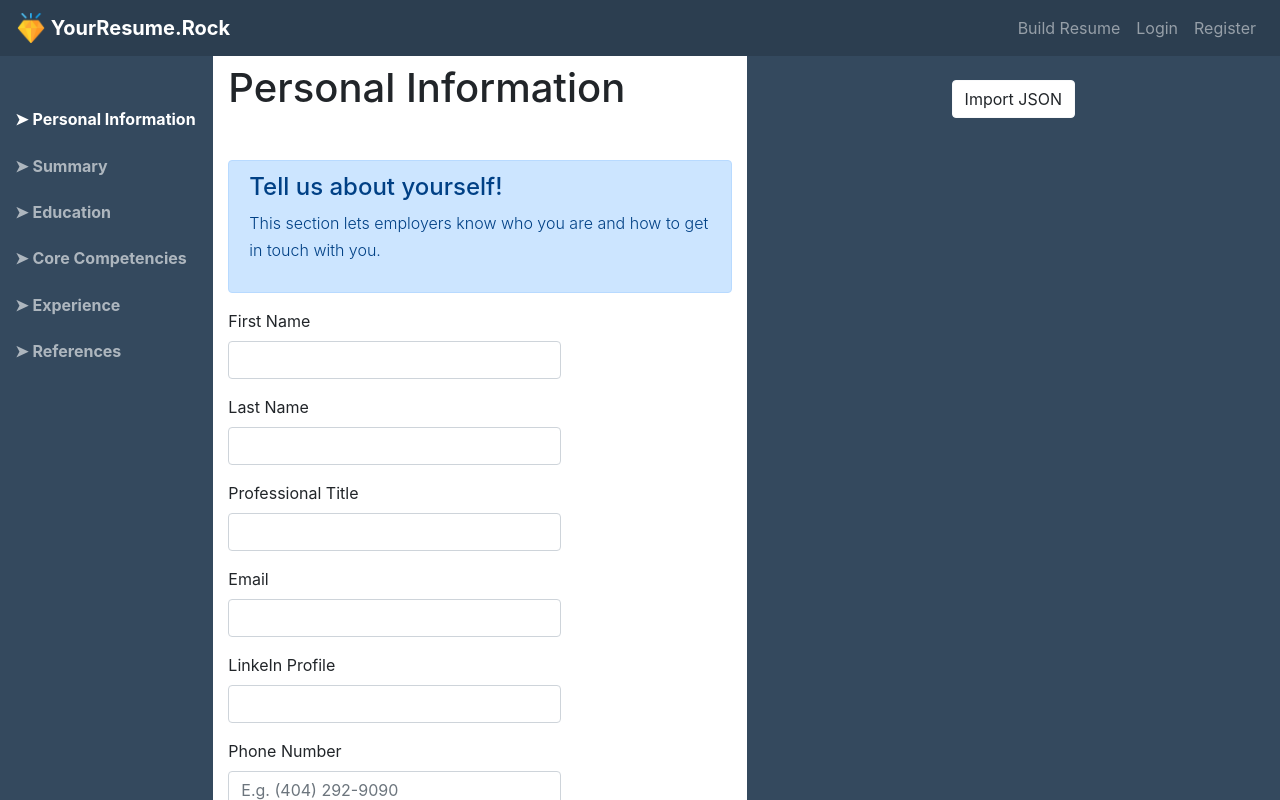
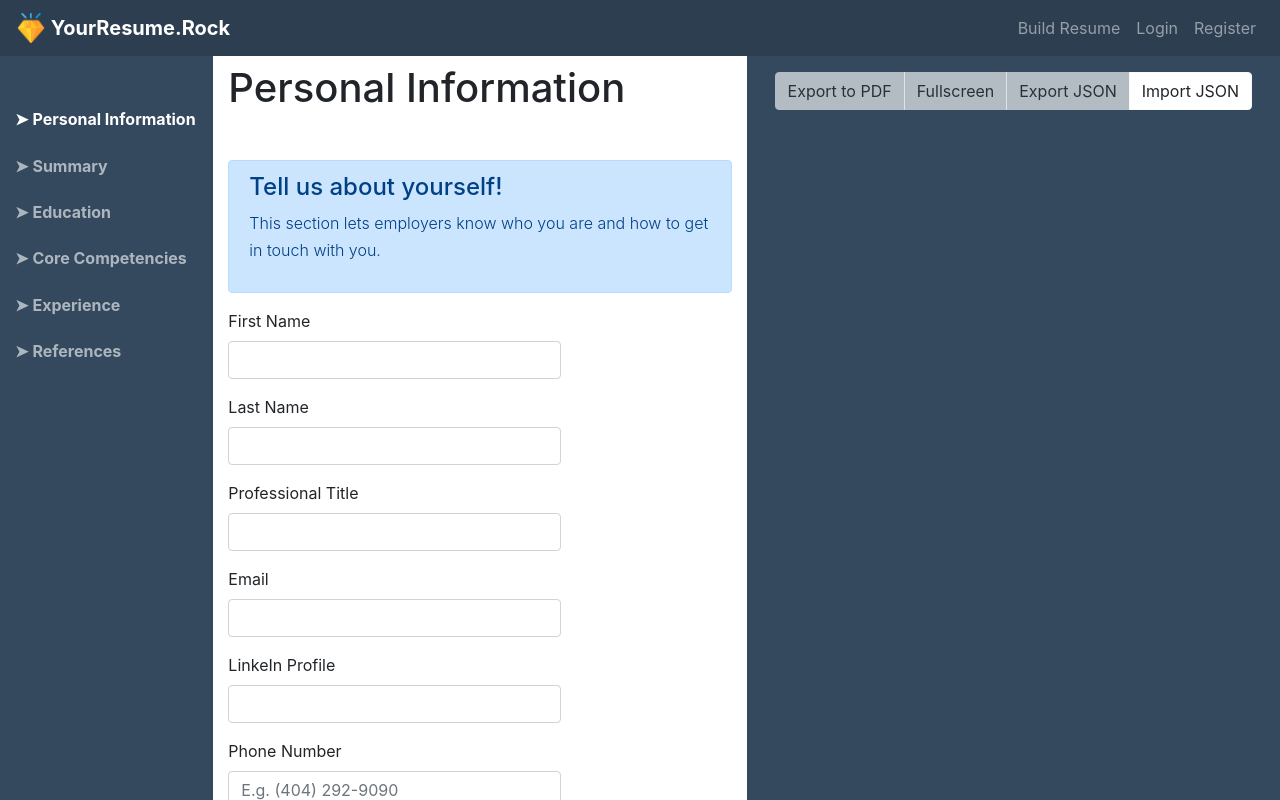
Before and after one commit to ArpitaDeb/ResumeRock, a React (Create React App) app in the folder client/: page /resume in a window 1280 px wide. Built offline with nearby package versions, Linux system fonts and the light colour scheme.

Commit message:
fix issues

```diff
--- a/client/src/components/preview/index.js
+++ b/client/src/components/preview/index.js
@@ -6,29 +6,39 @@ import fileDownload from 'js-file-download';
 import { Upload } from "./Upload";
 
 export default function Preview(props) {
-  const [showImportBtn, setShowImportBtn] = useState(true);
+//   const [showImportBtn, setShowImportBtn] = useState(true);
   const [showUpload, setShowUpload] = useState(false);
-  const [showMenu, setShowMenu] = useState(false);
+  const [showMenu, setShowMenu] = useState(true);
+  const [fullscreen, setFullscreen] = useState(false);
 
+  const showImportBtn = () => Object.keys(props.data).length === 0
   const exportJSON = useCallback(() => {
     fileDownload(JSON.stringify(props.data), 'resume.json');
   }, [props.data])
   const onFileImported = (data) => {
-    debugger
-    setShowImportBtn(false)
     setShowMenu(true);
     setShowUpload(false)
     props.onUpdate(JSON.parse(data))
   }
-
   return (
     <div>
-      {showMenu ?
+      {showMenu &&
+        <>
           <div className="bar-container">
             <ButtonGroup className="previw-bar mt-2">
-            <Button variant="light">Export to PDF</Button>
-            <Button variant="light">Fullscreen</Button>
               <Button
+                variant="light"
+                disabled={showImportBtn()}
+              >Export to PDF</Button>
+              <Button
+                disabled={showImportBtn()}
+                variant="light"
+                onClick={() => setFullscreen(true)}
+              >
+                Fullscreen
+            </Button>
+              <Button
+                disabled={showImportBtn()}
                 variant="light"
                 onClick={exportJSON}
               >
@@ -36,28 +46,20 @@ export default function Preview(props) {
           </Button>
               <Button
                 variant="light"
-              onClick={() => {setShowImportBtn(false) ; setShowUpload(true)} }
+                onClick={() => {setShowMenu(false); setShowUpload(true) }}
               >
                 Import JSON
             </Button>
             </ButtonGroup >
           </div>
-        : showImportBtn ?
-          <div className="bar-container">
-            <ButtonGroup className="previw-bar mt-3">
-              <Button
-                variant="light"
-                onClick={() => { setShowImportBtn(false) ; setShowUpload(true)}}
-              >
-                Import JSON
-            </Button>
-            </ButtonGroup>
-          </div> : ""
+          <div>
+            <CustomerServiceTemplate data={props.data} />
+          </div>
+        </>
       }
       <div >
-        {showUpload ? <Upload onFileImported={onFileImported} /> : showMenu ? <CustomerServiceTemplate data={props.data} /> : ""}
+        {showUpload ? <Upload onFileImported={onFileImported} /> : <CustomerServiceTemplate data={props.data} />}
       </div>
     </div >
   )
-
 }
--- a/client/src/components/templates/customerService/CustomerServiceTemplate.js
+++ b/client/src/components/templates/customerService/CustomerServiceTemplate.js
@@ -32,7 +32,6 @@ export default function CustomerServiceTemplate(props) {
       <SummarySection heading={data.summary ? data.summary.heading : undefined} body={data.summary ? data.summary.body : undefined} />
       <ExperienceSection heading={data.experience ? data.experience.heading : undefined} experiences={data.experience ? data.experience.experiences : undefined} />
     </div> : null
-
 //At first, when the data is an empty object, the users should see a blank resume template
   if (!Object.keys(data).length) {
     return (<div ref={pageRef} style={{ transform: `scale(${ratio * .9})`, transformOrigin: 'top left', overflow: 'hidden' }} className="container-fluid page"/>);
```
Lines whose indentation alone changed are shown as unchanged.
